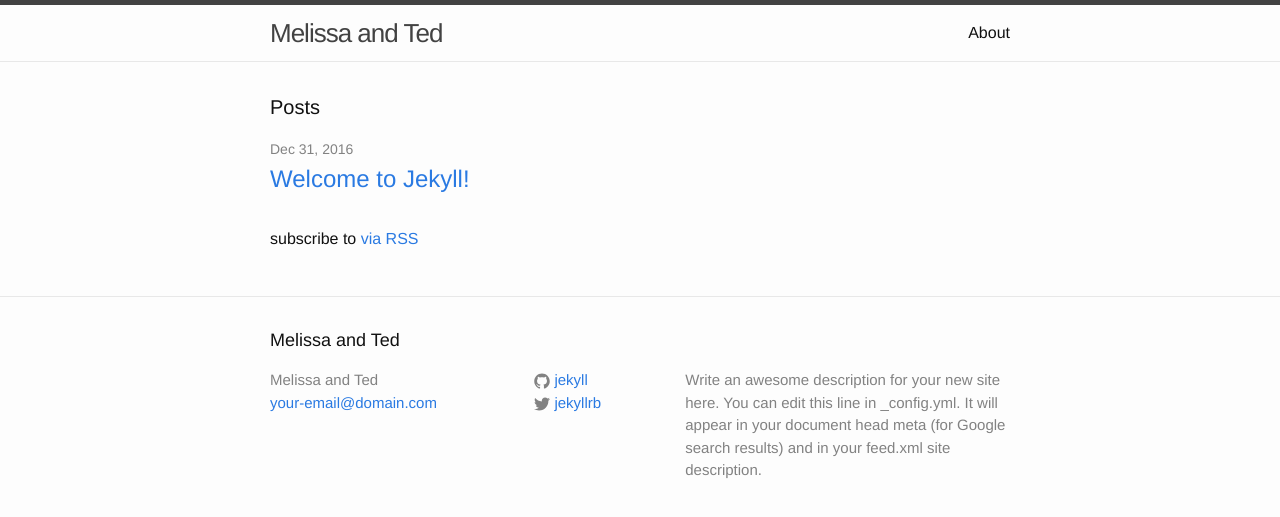
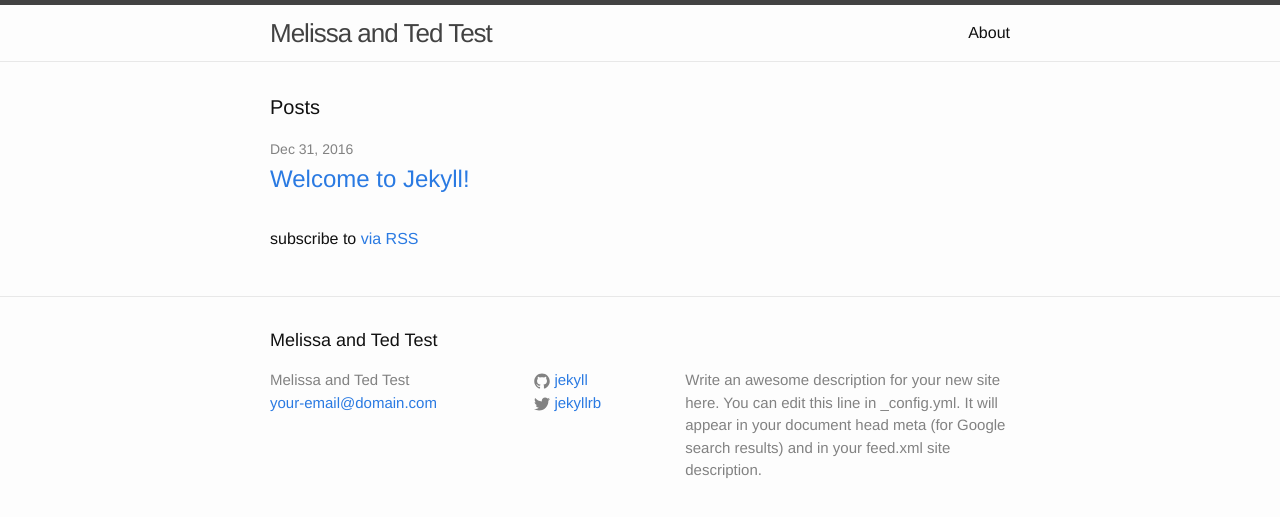
Before and after one commit to TedCleborne/TedCleborne.github.io, a Jekyll site: the page built from index.html, in a window 1280 px wide. Shown: the top 517 px of the page. Built offline with Jekyll 4.4.1, drawn with Linux system fonts in a browser that asks for light colours.

Commit message:
Summary
Description

```diff
--- a/_config.yml
+++ b/_config.yml
@@ -6,7 +6,7 @@
 # 'jekyll serve'. If you change this file, please restart the server process.
 
 # Site settings
-title: Melissa and Ted
+title: Melissa and Ted Test
 email: your-email@domain.com
 description: > # this means to ignore newlines until "baseurl:"
   Write an awesome description for your new site here. You can edit this
```
